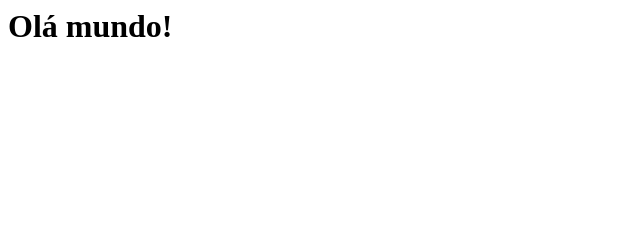
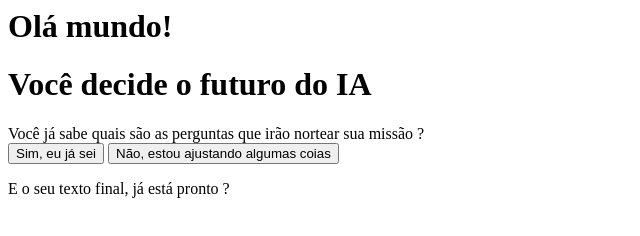
Before and after one commit to rezendeer/MI2025, a plain HTML site: page index.html in a window 1280 px wide. Shown: the whole page, without its empty margins (0-640 px from the left). Drawn offline with Linux system fonts and the light colour scheme.

Commit message:
index.html

```diff
--- a/index.html
+++ b/index.html
@@ -1 +1,26 @@
-<h1>Olá mundo! </h1>
+<h1>Olá mundo! </h1><!DOCTYPE html>
+<html lang="pt-br">
+<head>
+    <meta charset="UTF-8">
+    <meta name="viewport" content="width=device-width, initial-scale=1.0">
+    <link rel="stylesheet" href="style.css">
+    <title>Você decide o futuro da IA</title>
+</head>
+<body>
+    <div class="caixa-principal">
+        <h1>Você decide o futuro do IA</h1>
+        <div class="caixa-perguntas">
+            Você já sabe quais são as perguntas que irão nortear sua missão ?
+        </div>
+        <div class="caixa-alternativas">
+            <button>Sim, eu já sei</button>
+            <button>Não, estou ajustando algumas coias</button>
+        </div>
+        <div class="caixa-resultado">
+            <p class="texto-resultado">
+                E o seu texto final, já está pronto ?
+            </p>
+        </div>
+    </div>
+</body>
+</html>
```
